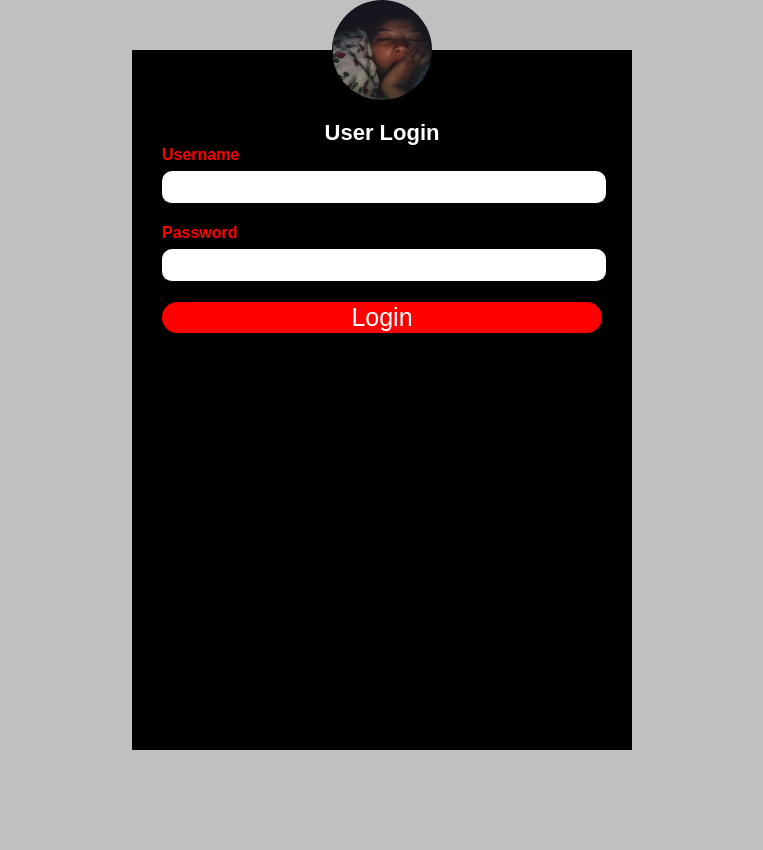
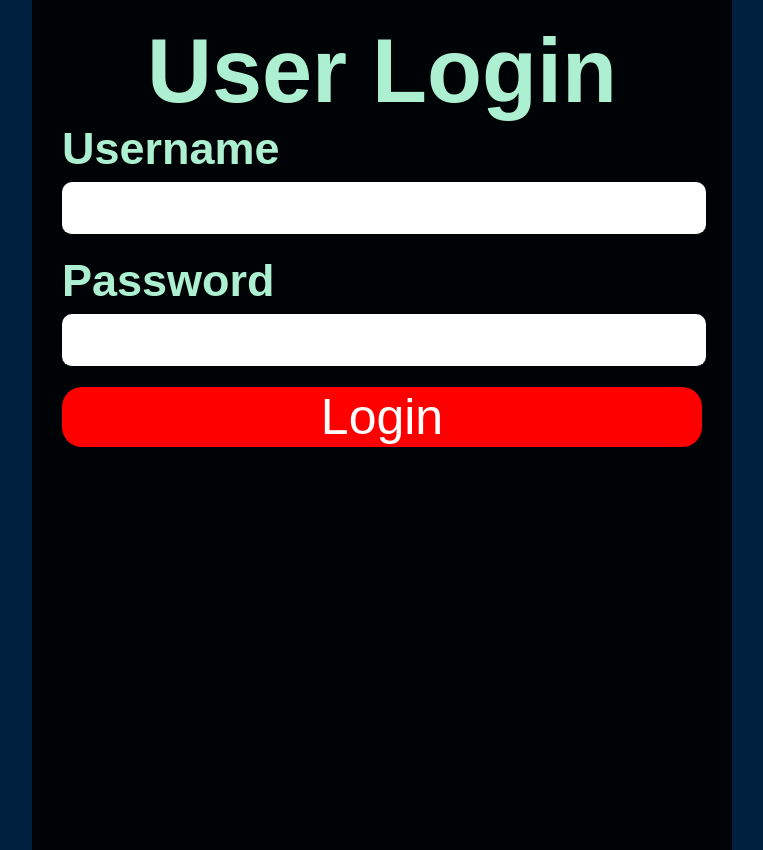
Before and after one commit to nikesh-01/shree, a plain HTML site: page 3.html in a window 1280 px wide. Shown: the whole page, without its empty margins (258-1021 px from the left). Before the commit the page ends 800 px from the top, so only its background shows below. Drawn offline with Linux system fonts and the light colour scheme.

Commit message:
Add files via upload

```diff
--- a/2.css
+++ b/2.css
@@ -61,15 +61,13 @@
     background: -webkit-linear-gradient( #ff1493, red, green, blue);
     -webkit-background-clip: text;
     -webkit-text-fill-color: transparent;
-            font-family: 'Pacifico', cursive, bold, italic;
+    font-family: 'Pacifico', cursive, bold;
 }
 
 img.birthday {
-            max-height: 40vh;
-        }
-
-        .text {
-            padding: 1em;
+    margin-top: 90px;
+    height: 250px;
+    width: 250px;
 }
 
 .muted {
@@ -91,5 +89,5 @@
 
 button:hover {
     cursor: pointer;
-            background-color: red;
+    background-color: black;
 }
--- a/3.css
+++ b/3.css
@@ -1,16 +1,16 @@
 body {
     margin: 0;
     padding: 0;
-    background: silver;
+    background: #00203fff;
     background-size: cover;
     background-position: center;
     font-family: sans-serif;
 }
 
 .loginbox {
-    width: 500px;
-    height: 700px;
-    background: black;
+    width: 700px;
+    height: 900px;
+    background: rgb(0, 0, 0, 0.9);
     color: #fff;
     top: 50%;
     left: 50%;
@@ -21,26 +21,28 @@ body {
 }
 
 .avatar {
-    width: 100px;
-    height: 100px;
-    border-radius: 50px;
+    width: 250px;
+    height: 250px;
+    border-radius: 250px;
     position: absolute;
-    top: -50px;
-    left: calc(50% - 50px);
+    top: -200px;
+    left: calc(40% - 40px);
 }
 
 h1 {
     margin: 0;
     padding: 0 0;
     text-align: center;
-    font-size: 22px;
+    font-size: 90px;
+    color: #adefd1ff;
 }
 
 .loginbox p {
+    font-size: 45px;
     margin: 0;
     padding: 0;
     font-weight: bold;
-    color: red;
+    color: #adefd1ff;
 }
 
 .loginbox input {
@@ -56,9 +58,9 @@ input[type="password"] {
     background: transparent;
     outline: none;
     margin-top: 7px;
-    height: 30px;
+    height: 50px;
     color: black;
-    font-size: 16px;
+    font-size: 50px;
     background-color: white;
     border-radius: 10px;
 }
@@ -68,7 +70,8 @@ input[type="password"] {
     outline: none;
     background: red;
     color: #fff;
-    font-size: 25px;
+    height: 60px;
+    font-size: 50px;
     border-radius: 20px;
 }
 
@@ -83,7 +86,7 @@ input[type="password"] {
     background: transparent;
     color: red;
     position: relative;
-    font-size: 15px;
+    font-size: 40px;
 }
 
 #message p {
@@ -91,6 +94,8 @@ input[type="password"] {
     font-size: 13px;
     margin-left: 20px;
     margin-bottom: 5px;
+    color: red;
+    font-size: 30px;
 }
 
 .valid {
--- a/4.css
+++ b/4.css
@@ -7,8 +7,8 @@
 img {
     margin-left: 10px;
     margin-top: 10px;
-    height: 95vh;
-    width: 25vw;
+    height: 300px;
+    width: 300px;
     float: left;
     padding: 5px;
 }
--- a/style.css
+++ b/style.css
@@ -6,10 +6,10 @@
     margin: 0;
     padding: 0;
     position: absolute;
-        top: 4%;
+    top: 10%;
     width: 100%;
     text-align: center;
-        font-size: 3em;
+    font-size: 70px;
     color: red;
     letter-spacing: 0.1em;
     font-family: 'Pacifico', cursive;
@@ -20,26 +20,17 @@
 }
 
 img {
-        margin-top: 10%;
+    margin-top: 50%;
     display: block;
     margin-left: auto;
     margin-right: auto;
     width: 50%;
-        height: 400px;
-        width: 400px;
+    height: 600px;
+    width: 600px;
 }
 
-    button {
-        text-align: c;
-        font-size: 30px;
-        padding: 10px;
-        border-radius: 10px;
-        margin: 20px;
-        margin-left: 540px;
+h1 {
+    margin-top: 20%;
+    text-align: center;
+    font-size: 50px;
 }
-
-    button:hover {
-        cursor: pointer;
-        color: white;
-        background-color: red;
-    }
```
Also changed, not shown: index.html (+3 -2 lines). Lines whose indentation alone changed are shown as unchanged.
